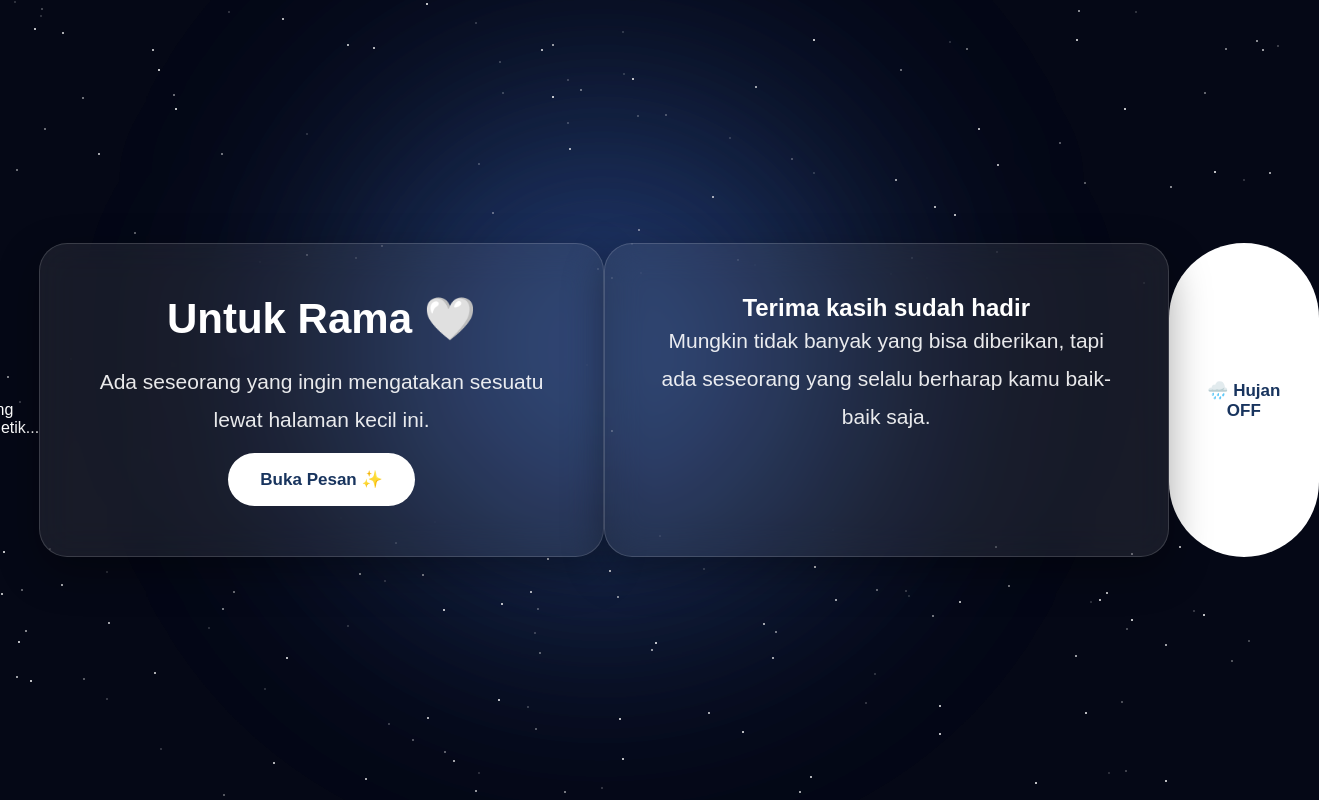
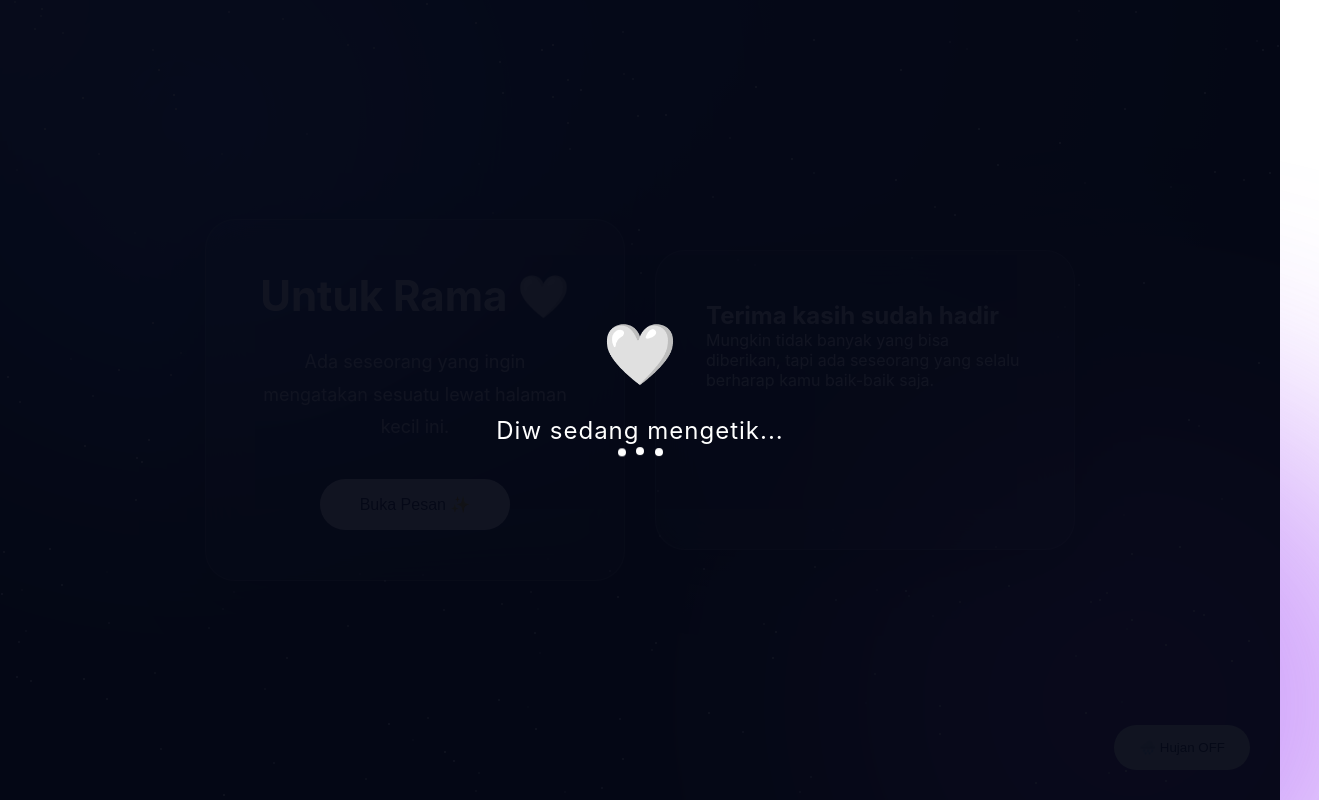
Before and after one commit to windiw13/hugforrama, a plain HTML site: page index.html in a window 1280 px wide. Shown: the whole page, 1319 px wide, since content can reach past the window. Drawn offline with Linux system fonts and the light colour scheme.

Commit message:
Add files via upload

```diff
--- a/style.css
+++ b/style.css
@@ -1,17 +1,286 @@
-*{
-margin:0;
-padding:0;
-box-sizing:border-box;
-font-family:'Poppins',sans-serif;
+/* =========================
+   GLOBAL
+========================= */
+
+* {
+    margin: 0;
+    padding: 0;
+    box-sizing: border-box;
 }
 
-body{
 
-background:#050816;
+body {
 
-height:100vh;
+    min-height: 100vh;
+    overflow: hidden;
 
-overflow:hidden;
+    font-family:
+    -apple-system,
+    BlinkMacSystemFont,
+    "Segoe UI",
+    sans-serif;
+
+    background:
+    radial-gradient(circle at top,
+    #16234f,
+    #050816 60%);
+
+    color: white;
+
+}
+
+
+
+/* =========================
+   BACKGROUND AURORA
+========================= */
+
+
+.aurora {
+
+    position: fixed;
+
+    width: 600px;
+    height: 600px;
+
+    border-radius: 50%;
+
+    filter: blur(120px);
+
+    opacity: .55;
+
+    z-index: -3;
+
+    animation:
+    auroraMove 12s infinite alternate ease-in-out;
+
+}
+
+
+
+.aurora-blue {
+
+    background:
+    #3b82f6;
+
+    top:-200px;
+    left:-150px;
+
+}
+
+
+
+.aurora-purple {
+
+    background:
+    #a855f7;
+
+    right:-150px;
+    bottom:-200px;
+
+    animation-delay:3s;
+
+}
+
+
+
+@keyframes auroraMove {
+
+
+    from {
+
+        transform:
+        translate(0,0)
+        scale(1);
+
+    }
+
+
+    to {
+
+        transform:
+        translate(80px,60px)
+        scale(1.2);
+
+    }
+
+}
+
+
+
+
+/* =========================
+   STARS
+========================= */
+
+
+#stars {
+
+    position: fixed;
+
+    inset:0;
+
+    z-index:-2;
+
+}
+
+
+
+.star {
+
+    position:absolute;
+
+    width:2px;
+    height:2px;
+
+    background:white;
+
+    border-radius:50%;
+
+    animation:
+    twinkle 3s infinite;
+
+}
+
+
+
+@keyframes twinkle {
+
+
+    0%,100%{
+
+        opacity:.2;
+
+    }
+
+
+    50%{
+
+        opacity:1;
+
+    }
+
+}
+
+
+
+/* =========================
+ SHOOTING STAR
+========================= */
+
+
+.shooting-star {
+
+
+    position:fixed;
+
+    width:150px;
+
+    height:2px;
+
+    background:
+    linear-gradient(
+    90deg,
+    transparent,
+    white);
+
+    top:20%;
+    left:-200px;
+
+
+    animation:
+    shooting 8s infinite;
+
+
+}
+
+
+
+@keyframes shooting {
+
+
+    0% {
+
+        transform:
+        translateX(0)
+        rotate(-30deg);
+
+        opacity:0;
+
+    }
+
+
+    10% {
+
+        opacity:1;
+
+    }
+
+
+
+    30% {
+
+        transform:
+        translateX(120vw)
+        rotate(-30deg);
+
+        opacity:0;
+
+    }
+
+
+    100%{
+
+        opacity:0;
+
+    }
+
+}
+
+
+
+/* =========================
+ MOUSE GLOW
+========================= */
+
+
+.mouse-glow {
+
+
+    position:fixed;
+
+    width:250px;
+
+    height:250px;
+
+    border-radius:50%;
+
+    background:
+    rgba(255,255,255,.12);
+
+    filter:blur(50px);
+
+    pointer-events:none;
+
+    transform:
+    translate(-50%,-50%);
+
+
+}
+
+
+
+/* =========================
+ OPENING
+========================= */
+
+
+.opening {
+
+
+    position:fixed;
+
+    inset:0;
 
     display:flex;
 
@@ -19,212 +288,363 @@
 
     align-items:center;
 
-color:white;
+
+    background:
+    rgba(5,8,22,.95);
+
+    z-index:20;
 
 }
 
-/* Aurora */
 
-.aurora{
 
-position:fixed;
+.typing-box {
 
-width:700px;
 
-height:700px;
-
-background:radial-gradient(circle,#4f8cff55,transparent 70%);
-
-filter:blur(120px);
-
-animation:auroraMove 12s ease-in-out infinite alternate;
-
-z-index:0;
+    text-align:center;
 
 }
 
-@keyframes auroraMove{
 
-0%{
-transform:translate(-200px,-150px);
-}
 
-100%{
-transform:translate(250px,120px);
-}
+.avatar {
+
+    font-size:60px;
+
+    margin-bottom:20px;
+
+    animation:
+    floating 3s infinite;
 
 }
 
-/* Stars */
 
-#stars{
 
-position:fixed;
+#openingText {
 
-width:100%;
 
-height:100%;
+    font-size:24px;
 
-z-index:0;
+    letter-spacing:1px;
 
 }
 
-.star{
 
-position:absolute;
 
-width:2px;
+.typing-dot span {
 
-height:2px;
+
+    display:inline-block;
+
+    width:8px;
+
+    height:8px;
 
     background:white;
 
     border-radius:50%;
 
-animation:blink 2s infinite;
+    margin:10px 3px;
+
+    animation:
+    dot 1.4s infinite;
 
 }
 
-@keyframes blink{
+
+.typing-dot span:nth-child(2){
+
+    animation-delay:.2s;
+
+}
+
+
+.typing-dot span:nth-child(3){
+
+    animation-delay:.4s;
+
+}
+
+
+
+@keyframes dot {
+
 
     50%{
-opacity:.2;
+
+        transform:
+        translateY(-8px);
+
     }
 
 }
 
-/* Container */
 
-.container{
 
-position:relative;
+@keyframes floating {
 
-z-index:2;
 
-width:100%;
+    50%{
+
+        transform:
+        translateY(-15px);
+
+    }
+
+}
+
+
+
+
+
+/* =========================
+ MAIN
+========================= */
+
+
+.container {
+
+
+    min-height:100vh;
+
 
     display:flex;
 
     justify-content:center;
 
+    align-items:center;
+
+    gap:30px;
+
+
+    padding:30px;
+
+
 }
 
-/* Card */
 
-.card{
 
-width:700px;
 
-max-width:90%;
+.card {
+
+
+    width:420px;
+
+    min-height:300px;
+
 
     padding:50px;
 
-background:rgba(255,255,255,.08);
 
-backdrop-filter:blur(18px);
+    border-radius:30px;
 
-border:1px solid rgba(255,255,255,.15);
 
-border-radius:28px;
+    background:
+    rgba(255,255,255,.08);
+
+
+    border:
+    1px solid
+    rgba(255,255,255,.2);
+
+
+    backdrop-filter:
+    blur(20px);
+
+
+    box-shadow:
+    0 20px 60px
+    rgba(0,0,0,.35);
+
+
+    animation:
+    cardIn 1.5s ease;
+
+
+}
+
+
+
+@keyframes cardIn {
+
+
+    from {
+
+        opacity:0;
+
+        transform:
+        translateY(50px);
+
+    }
+
+
+    to {
+
+        opacity:1;
+
+        transform:
+        translateY(0);
+
+    }
+
+
+}
+
+
+
+
+.hero-card {
+
 
     text-align:center;
 
-box-shadow:0 15px 40px rgba(0,0,0,.35);
+}
+
+
+
+.hero-card h1 {
+
+
+    font-size:42px;
+
+    margin-bottom:25px;
 
 }
 
-.card h1{
 
-font-size:42px;
 
-margin-bottom:20px;
+.message {
 
-}
-
-.card p{
-
-font-size:21px;
 
     line-height:1.8;
 
-min-height:90px;
+    font-size:18px;
 
     opacity:.9;
 
 }
 
-/* Buttons */
 
-.buttons{
+
+/* =========================
+ BUTTON
+========================= */
+
+
+.apple-button {
+
 
     margin-top:35px;
 
-display:flex;
 
-justify-content:center;
+    padding:
 
-gap:20px;
+    16px 40px;
 
-flex-wrap:wrap;
+
+    border:none;
+
+
+    border-radius:50px;
+
+
+    background:white;
+
+
+    color:#14213d;
+
+
+    font-size:16px;
+
+
+    cursor:pointer;
+
+
+    transition:.3s;
+
 
 }
 
-button{
 
-padding:16px 32px;
+
+.apple-button:hover {
+
+
+    transform:
+    translateY(-5px)
+    scale(1.05);
+
+
+}
+
+
+
+
+
+.sound-button {
+
+
+    position:fixed;
+
+
+    right:30px;
+
+    bottom:30px;
+
+
+    padding:15px 25px;
+
+
+    border-radius:50px;
+
 
     border:none;
 
-border-radius:999px;
+
+    background:white;
+
+
+    color:#14213d;
+
 
     cursor:pointer;
 
-font-size:17px;
-
-font-weight:600;
-
-background:white;
-
-color:#18345e;
-
-transition:.35s;
 
 }
 
-button:hover{
 
-transform:translateY(-4px);
 
-box-shadow:0 12px 25px rgba(255,255,255,.25);
+
+/* =========================
+ MOBILE
+========================= */
+
+
+@media(max-width:900px){
+
+
+.container{
+
+
+    flex-direction:column;
 
 }
 
-/* Mobile */
 
-@media(max-width:700px){
 
 .card{
 
-padding:35px;
+
+    width:90%;
 
 }
 
-.card h1{
 
-font-size:30px;
+.hero-card h1{
+
+    font-size:32px;
 
 }
 
-.card p{
-
-font-size:18px;
 
 }
-
-button{
-
-width:100%;
-
-}
-
-}
```
Lines whose indentation alone changed are shown as unchanged.
